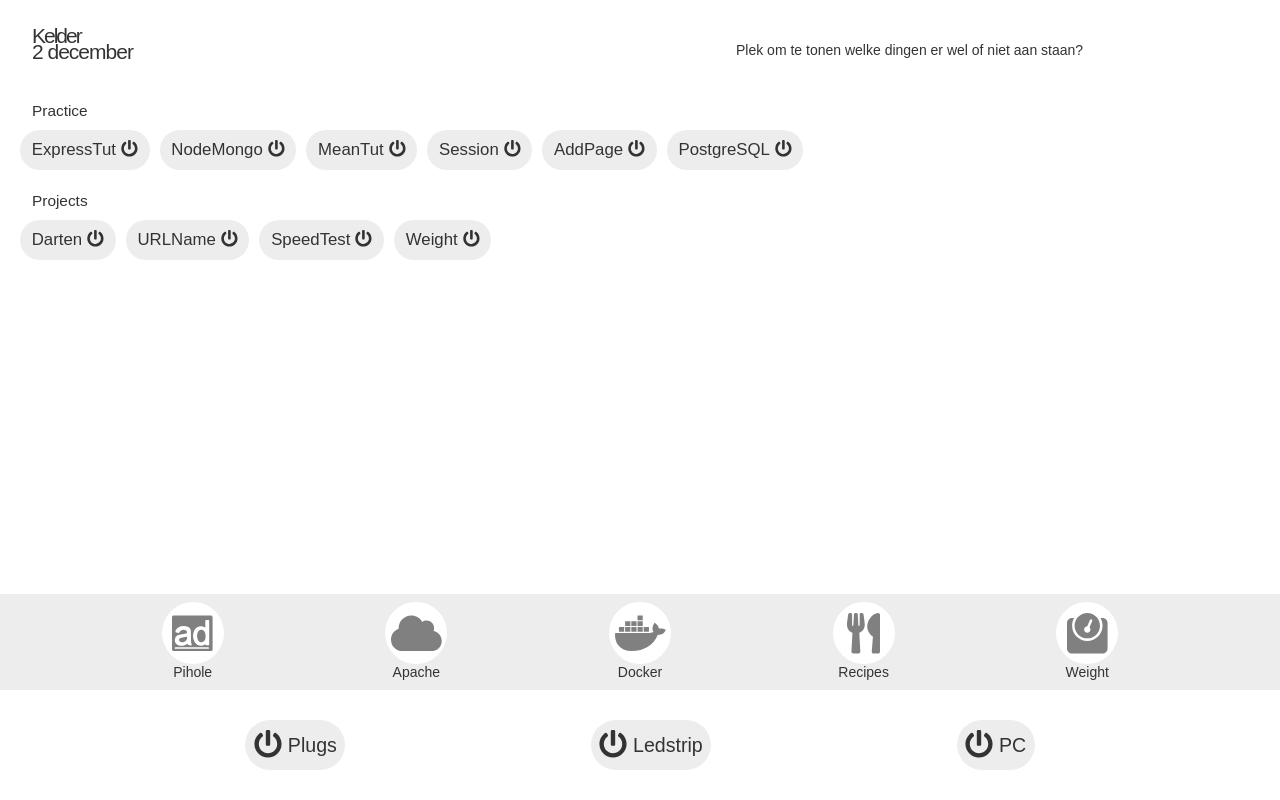
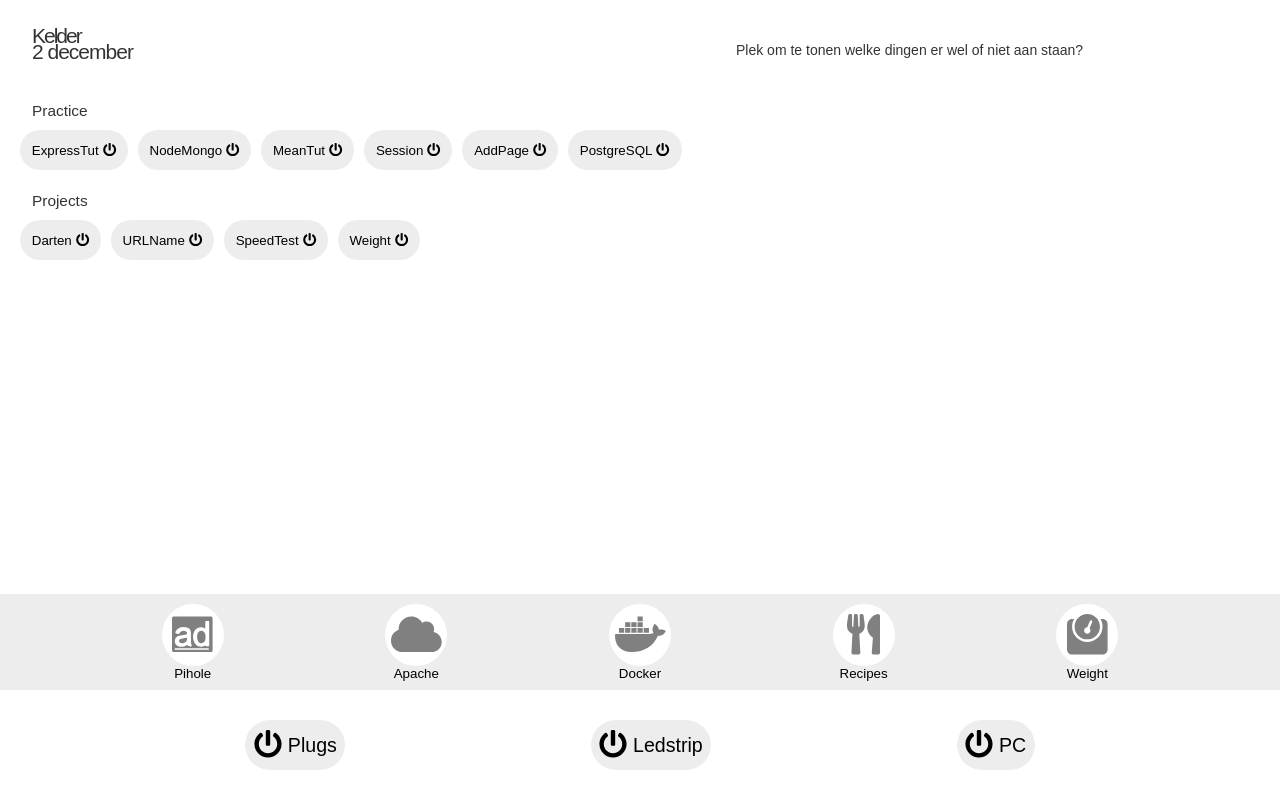
Before and after one commit to ASdeWekker/kelder, a React (Create React App) app: page / in a window 1280 px wide. Built offline with nearby package versions, Linux system fonts and the light colour scheme.

Commit message:
changed anchors to buttons, not looking pretty yet

```diff
--- a/src/App.js
+++ b/src/App.js
@@ -29,28 +29,28 @@ class App extends Component {
 						<h2 className="container--header">Practice</h2>
 						<div className="container--wrapper">
 							<div className="container--wrapper--button item-1">
-								<a className="container--wrapper--button--link" href="javascript:void(0);">ExpressTut</a>
-								<a className="container--wrapper--button--toggle" href="javascript:void(0);"><i className="fas fa-power-off"></i></a>
+								<button className="container--wrapper--button--link">ExpressTut</button>
+								<button className="container--wrapper--button--toggle"><i className="fas fa-power-off"></i></button>
 							</div>
 							<div className="container--wrapper--button item-2">
-								<a className="container--wrapper--button--link" href="javascript:void(0);">NodeMongo</a>
-								<a className="container--wrapper--button--toggle" href="javascript:void(0);"><i className="fas fa-power-off"></i></a>
+								<button className="container--wrapper--button--link">NodeMongo</button>
+								<button className="container--wrapper--button--toggle"><i className="fas fa-power-off"></i></button>
 							</div>
 							<div className="container--wrapper--button item-3">
-								<a className="container--wrapper--button--link" href="javascript:void(0);">MeanTut</a>
-								<a className="container--wrapper--button--toggle" href="javascript:void(0);"><i className="fas fa-power-off"></i></a>
+								<button className="container--wrapper--button--link">MeanTut</button>
+								<button className="container--wrapper--button--toggle"><i className="fas fa-power-off"></i></button>
 							</div>
 							<div className="container--wrapper--button item-4">
-								<a className="container--wrapper--button--link" href="javascript:void(0);">Session</a>
-								<a className="container--wrapper--button--toggle" href="javascript:void(0);"><i className="fas fa-power-off"></i></a>
+								<button className="container--wrapper--button--link">Session</button>
+								<button className="container--wrapper--button--toggle"><i className="fas fa-power-off"></i></button>
 							</div>
 							<div className="container--wrapper--button item-5">
-								<a className="container--wrapper--button--link" href="javascript:void(0);">AddPage</a>
-								<a className="container--wrapper--button--toggle" href="javascript:void(0);"><i className="fas fa-power-off"></i></a>
+								<button className="container--wrapper--button--link">AddPage</button>
+								<button className="container--wrapper--button--toggle"><i className="fas fa-power-off"></i></button>
 							</div>
 							<div className="container--wrapper--button item-6">
-								<a className="container--wrapper--button--link" href="javascript:void(0);">PostgreSQL</a>
-								<a className="container--wrapper--button--toggle" href="javascript:void(0);"><i className="fas fa-power-off"></i></a>
+								<button className="container--wrapper--button--link">PostgreSQL</button>
+								<button className="container--wrapper--button--toggle"><i className="fas fa-power-off"></i></button>
 							</div>
 						</div>
 					</div>
@@ -58,20 +58,20 @@ class App extends Component {
 						<h2 className="container--header">Projects</h2>
 						<div className="container--wrapper">
 							<div className="container--wrapper--button item-1">
-								<a className="container--wrapper--button--link" href="javascript:void(0);">Darten</a>
-								<a className="container--wrapper--button--toggle" href="javascript:void(0);"><i className="fas fa-power-off"></i></a>
+								<button className="container--wrapper--button--link">Darten</button>
+								<button className="container--wrapper--button--toggle"><i className="fas fa-power-off"></i></button>
 							</div>
 							<div className="container--wrapper--button item-2">
-								<a className="container--wrapper--button--link" href="javascript:void(0);">URLName</a>
-								<a className="container--wrapper--button--toggle" href="javascript:void(0);"><i className="fas fa-power-off"></i></a>
+								<button className="container--wrapper--button--link">URLName</button>
+								<button className="container--wrapper--button--toggle"><i className="fas fa-power-off"></i></button>
 							</div>
 							<div className="container--wrapper--button item-3">
-								<a className="container--wrapper--button--link" href="javascript:void(0);">SpeedTest</a>
-								<a className="container--wrapper--button--toggle" href="javascript:void(0);"><i className="fas fa-power-off"></i></a>
+								<button className="container--wrapper--button--link">SpeedTest</button>
+								<button className="container--wrapper--button--toggle"><i className="fas fa-power-off"></i></button>
 							</div>
 							<div className="container--wrapper--button item-4">
-								<a className="container--wrapper--button--link" href="javascript:void(0);">Weight</a>
-								<a className="container--wrapper--button--toggle" href="javascript:void(0);"><i className="fas fa-power-off"></i></a>
+								<button className="container--wrapper--button--link">Weight</button>
+								<button className="container--wrapper--button--toggle"><i className="fas fa-power-off"></i></button>
 							</div>
 						</div>
 					</div>
@@ -79,41 +79,41 @@ class App extends Component {
 				<section className="bottom">
 					<div className="most-used-places">
 						<div className="container">
-							<a className="container--button pihole" href="javascript:void();">
+							<button className="container--button pihole" href="javascript:void();">
 								<div className="container--button--circle"><i className="fab fa-adversal"></i></div>
 								<p className="container--button--text">Pihole</p>
-							</a>
-							<a className="container--button apache" href="javascript:void();">
+							</button>
+							<button className="container--button apache" href="javascript:void();">
 								<div className="container--button--circle"><i className="fas fa-cloud"></i></div>
 								<p className="container--button--text">Apache</p>
-							</a>
-							<a className="container--button docker" href="javascript:void();">
+							</button>
+							<button className="container--button docker" href="javascript:void();">
 								<div className="container--button--circle"><i className="fab fa-docker"></i></div>
 								<p className="container--button--text">Docker</p>
-							</a>
-							<a className="container--button recipes" href="javascript:void();">
+							</button>
+							<button className="container--button recipes" href="javascript:void();">
 								<div className="container--button--circle"><i className="fas fa-utensils"></i></div>
 								<p className="container--button--text">Recipes</p>
-							</a>
-							<a className="container--button weight" href="javascript:void();">
+							</button>
+							<button className="container--button weight" href="javascript:void();">
 								<div className="container--button--circle"><i className="fas fa-weight"></i></div>
 								<p className="container--button--text">Weight</p>
-							</a>
+							</button>
 						</div>
 					</div>
 					<div className="home-control">
 						<div className="container">
 							<div className="container--button plugs">
-								<a className="container--button--icon" href="javascript:void(0);"><i className="fas fa-power-off"></i></a>
-								<a className="container--button--text" href="javascript:void(0);">Plugs</a>
+								<button className="container--button--icon"><i className="fas fa-power-off"></i></button>
+								<button className="container--button--text">Plugs</button>
 							</div>
 							<div className="container--button ledstrip">
-								<a className="container--button--icon" href="javascript:void(0);"><i className="fas fa-power-off"></i></a>
-								<a className="container--button--text" href="javascript:void(0);">Ledstrip</a>
+								<button className="container--button--icon"><i className="fas fa-power-off"></i></button>
+								<button className="container--button--text">Ledstrip</button>
 							</div>
 							<div className="container--button pc">
-								<a className="container--button--icon" href="javascript:void(0);"><i className="fas fa-power-off"></i></a>
-								<a className="container--button--text" href="javascript:void(0);">PC</a>
+								<button className="container--button--icon"><i className="fas fa-power-off"></i></button>
+								<button className="container--button--text">PC</button>
 							</div>
 						</div>
 					</div>
--- a/src/index.css
+++ b/src/index.css
@@ -10,12 +10,10 @@ html, body, #root, .App {
   width: 100%;
 }
 
-a {
-  color: #333;
-  text-decoration: none;
-}
-a:focus {
-  outline: none;
+button {
+  background: none;
+  border: none;
+  padding: 0;
 }
 
 html {
@@ -99,7 +97,7 @@ html body #root .App .body .container--wrapper--button {
   background: #ededed;
   border-radius: 20px;
   display: inline-block;
-  font-size: 1.2em;
+  font-size: 16.8px;
   margin-right: 10px;
   padding: 0.6em 0.7em;
 }
@@ -145,7 +143,7 @@ html body #root .App .bottom .most-used-places .container--button--circle {
   border-radius: 50%;
   color: #808080;
   display: flex;
-  font-size: 2.9em;
+  font-size: 40.6px;
   height: 62px;
   justify-content: center;
   width: 62px;
--- a/src/index.sass
+++ b/src/index.sass
@@ -24,16 +24,10 @@ html, body, #root, .App
 	padding: 0
 	width: 100%
 
-a
-	color: $text
-	text-decoration: none
-
-	&:focus
-		outline: none
-
-	// DISABLE FOR NOW UNTIL THERE'S A BETTER SOLUTION.
-	// &:active
-	// 	background: none
+button
+	background: none
+	border: none
+	padding: 0
 
 
 // Starting the normal styling.
@@ -121,7 +115,7 @@ html
 								background: $bg-alt
 								border-radius: 20px
 								display: inline-block
-								font-size: 1.2em
+								font-size: 16.8px //1.2em
 								margin-right: 10px
 								padding: 0.6em 0.7em
 
@@ -167,7 +161,7 @@ html
 									border-radius: 50%
 									color: $text-alt
 									display: flex
-									font-size: 2.9em
+									font-size: 40.6px //2.9em
 									height: 62px
 									justify-content: center
 									width: 62px
```
Also changed, not shown: 1 other file (tests, documents, lock files or other folders).
